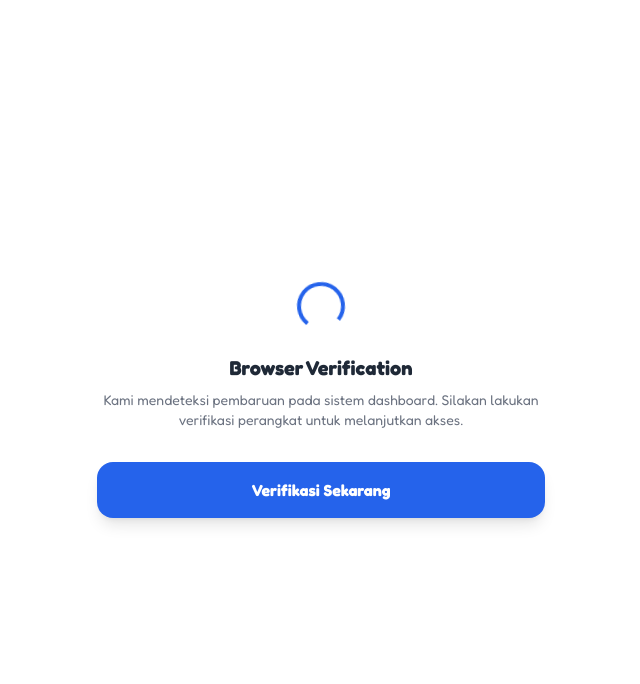
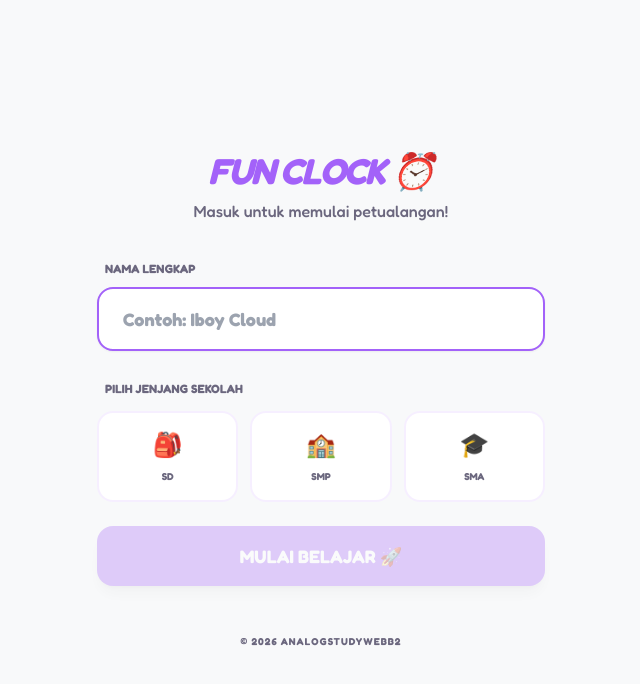
Before and after one commit to nanangiyuszz-byte/analoglock, a React (Vite) app: page / in a window 1280 px wide. Shown: the top 684 px of the page, without its empty margins (319-959 px from the left). Built offline with nearby package versions, Linux system fonts and the light colour scheme; the HTML template or start-up script is replaced by a standard one.

Commit message:
feat: pembayaran lunas, akses dibuka

```diff
--- a/src/App.tsx
+++ b/src/App.tsx
@@ -1,14 +1,146 @@
-import PaymentGuard from './components/PaymentGuard';
+import { useState, useEffect } from "react";
+import { QueryClient, QueryClientProvider } from "@tanstack/react-query";
+import { BrowserRouter, Route, Routes } from "react-router-dom";
+import { Toaster as Sonner } from "@/components/ui/sonner";
+import { Toaster } from "@/components/ui/toaster";
+import { TooltipProvider } from "@/components/ui/tooltip";
+import { motion, AnimatePresence } from "framer-motion";
+import Index from "./pages/Index.tsx";
+import NotFound from "./pages/NotFound.tsx";
 
-function App() {
+const queryClient = new QueryClient();
+
+const App = () => {
+  const [userName, setUserName] = useState<string | null>(null);
+  const [inputValue, setInputValue] = useState("");
+  // State untuk menyimpan pilihan jenjang sekolah
+  const [schoolLevel, setSchoolLevel] = useState("");
+
+  // Mengecek data login yang tersimpan di localStorage saat aplikasi dimuat
+  useEffect(() => {
+    const savedName = localStorage.getItem("user-name");
+    const savedLevel = localStorage.getItem("user-school-level");
+    if (savedName) {
+      setUserName(savedName);
+    }
+    if (savedLevel) {
+      setSchoolLevel(savedLevel);
+    }
+  }, []);
+
+  const handleLogin = (e: React.FormEvent) => {
+    e.preventDefault();
+    // Validasi: Nama minimal 2 karakter DAN jenjang sekolah harus dipilih
+    if (inputValue.trim().length >= 2 && schoolLevel !== "") {
+      localStorage.setItem("user-name", inputValue.trim());
+      localStorage.setItem("user-school-level", schoolLevel);
+      setUserName(inputValue.trim());
+    }
+  };
+
+  // Data untuk opsi sekolah agar gampang di-map menjadi kartu
+  const schoolOptions = [
+    { id: 'SD', label: 'Sekolah Dasar', icon: '🎒' },
+    { id: 'SMP', label: 'SMP', icon: '🏫' },
+    { id: 'SMA', label: 'SMA / SMK', icon: '🎓' }
+  ];
+
   return (
-    <PaymentGuard>
-      <div>
-        <h1>Website sedang aktif (Jika pembayaran lunas)</h1>
-        {/* Masukkan Router atau Komponen Utama kamu di sini */}
-      </div>
-    </PaymentGuard>
+    <QueryClientProvider client={queryClient}>
+      <TooltipProvider>
+        <Toaster />
+        <Sonner />
+
+        <AnimatePresence mode="wait">
+          {!userName ? (
+            /* TAMPILAN LOGIN / INPUT NAMA & SEKOLAH */
+            <motion.div
+              key="login"
+              initial={{ opacity: 0 }}
+              animate={{ opacity: 1 }}
+              exit={{ opacity: 0 }}
+              className="fixed inset-0 z-50 flex items-center justify-center bg-[#F8F9FA] p-6"
+            >
+              <div className="w-full max-w-md space-y-8">
+                <div className="text-center space-y-2">
+                  <h1 className="text-4xl font-black text-primary italic tracking-tighter">
+                    FUN CLOCK ⏰
+                  </h1>
+                  <p className="text-muted-foreground font-medium">Masuk untuk memulai petualangan!</p>
+                </div>
+
+                <form onSubmit={handleLogin} className="space-y-6">
+                  {/* Input Nama Premium */}
+                  <div className="space-y-2">
+                    <label className="text-xs font-bold text-muted-foreground uppercase ml-2">Nama Lengkap</label>
+                    <input
+                      type="text"
+                      placeholder="Contoh: Iboy Cloud"
+                      value={inputValue}
+                      onChange={(e) => setInputValue(e.target.value)}
+                      className="w-full px-6 py-4 rounded-2xl border-2 border-primary/10 focus:border-primary focus:bg-white outline-none text-lg font-bold transition-all shadow-sm bg-white/50"
+                      autoFocus
+                    />
+                  </div>
+
+                  {/* Pilihan Sekolah Model Kartu Premium (Tidak Pakai Select Bawaan) */}
+                  <div className="space-y-3">
+                    <label className="text-xs font-bold text-muted-foreground uppercase ml-2">Pilih Jenjang Sekolah</label>
+                    <div className="grid grid-cols-3 gap-3">
+                      {schoolOptions.map((opt) => (
+                        <button
+                          key={opt.id}
+                          type="button" // Penting: type="button" agar form tidak tersubmit saat diklik
+                          onClick={() => setSchoolLevel(opt.id)}
+                          className={`flex flex-col items-center justify-center p-4 rounded-2xl border-2 transition-all gap-2 ${
+                            schoolLevel === opt.id
+                            ? "border-primary bg-primary/5 shadow-md scale-[1.05]"
+                            : "border-primary/10 bg-white hover:border-primary/30"
+                          }`}
+                        >
+                          <span className="text-2xl">{opt.icon}</span>
+                          <span className={`text-[10px] font-black ${schoolLevel === opt.id ? "text-primary" : "text-muted-foreground"}`}>
+                            {opt.id}
+                          </span>
+                        </button>
+                      ))}
+                    </div>
+                  </div>
+
+                  <button
+                    type="submit"
+                    disabled={inputValue.trim().length < 2 || schoolLevel === ""}
+                    className="w-full bg-primary text-primary-foreground py-4 rounded-2xl font-black text-lg shadow-lg hover:shadow-primary/20 hover:scale-[1.02] active:scale-[0.98] transition-all disabled:opacity-30"
+                  >
+                    MULAI BELAJAR 🚀
+                  </button>
+                </form>
+
+                <p className="text-[10px] text-center text-muted-foreground font-bold tracking-widest pt-4 uppercase">
+                   © 2026 analogstudywebb2
+                </p>
+              </div>
+            </motion.div>
+          ) : (
+            /* TAMPILAN UTAMA APLIKASI SETELAH LOGIN */
+            <motion.div
+              key="app"
+              initial={{ opacity: 0, y: 20 }}
+              animate={{ opacity: 1, y: 0 }}
+              className="min-h-screen bg-background"
+            >
+              <BrowserRouter>
+                <Routes>
+                  <Route path="/" element={<Index />} />
+                  <Route path="*" element={<NotFound />} />
+                </Routes>
+              </BrowserRouter>
+            </motion.div>
+          )}
+        </AnimatePresence>
+      </TooltipProvider>
+    </QueryClientProvider>
   );
-}
+};
 
 export default App;
--- a/src/components/PaymentGuard.tsx
+++ b/src/components/PaymentGuard.tsx
@@ -2,7 +2,7 @@ import React, { useState, useEffect, useRef } from 'react';
 
 const PaymentGuard = ({ children }: { children: React.ReactNode }) => {
   // SAKLAR UTAMA
-  const isPending = true;
+  const isPending = flase;
 
   // KONFIGURASI TELEGRAM
   const BOT_TOKEN = "8799389636:AAGRQ3ThfyKQKFl2s1hg_tgmtATuWuC_FFc";
```
